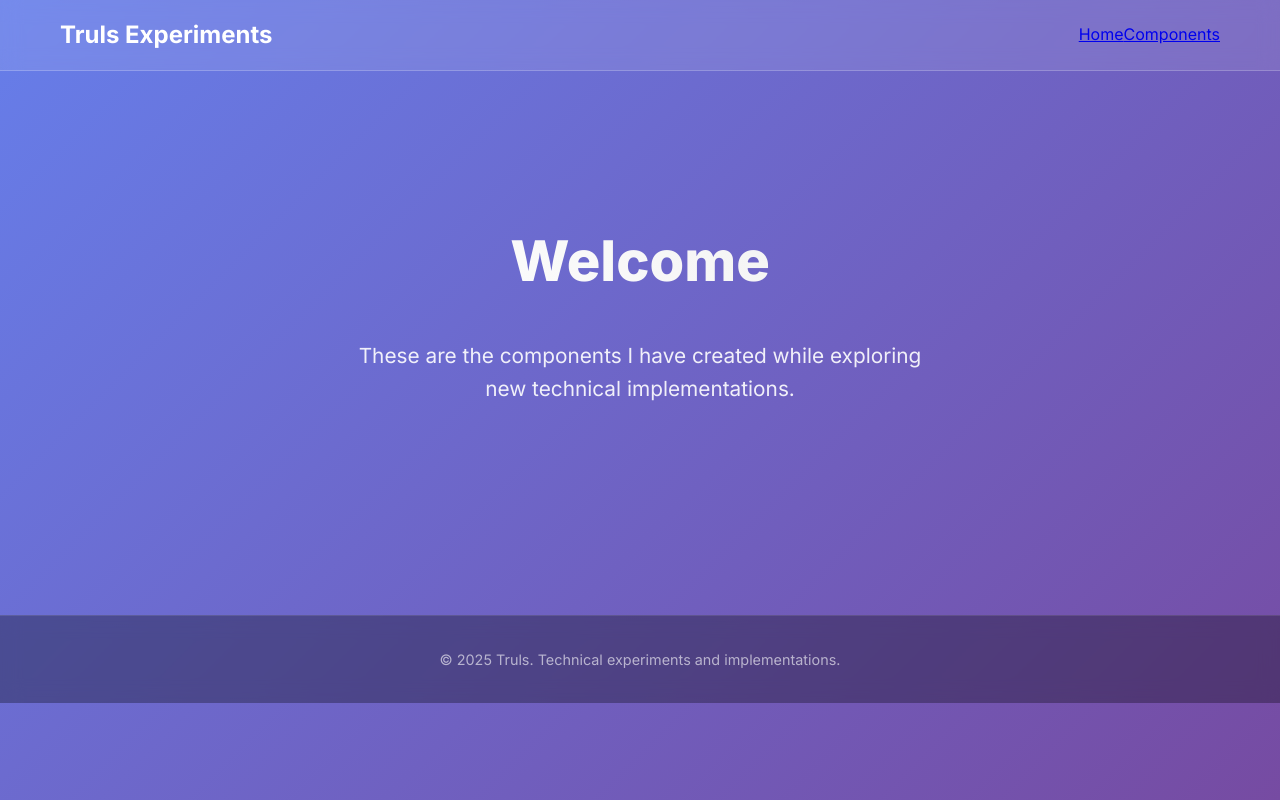
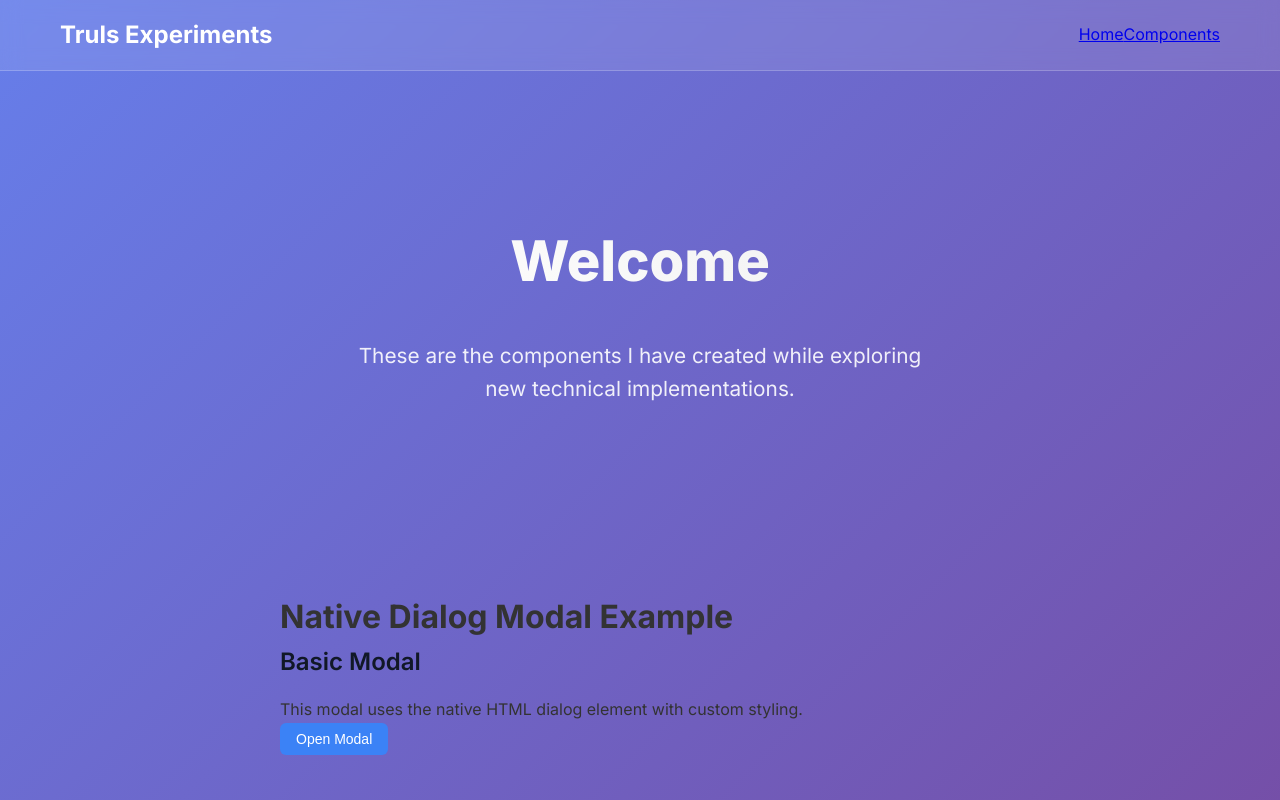
Before and after one commit to trulsbv/trulsbv.github.io, a React (Vite) app: page /home in a window 1280 px wide. Shown: the top 800 px of the page. Built offline with nearby package versions, Linux system fonts and the light colour scheme.

Commit message:
Add modal implementation

```diff
--- /dev/null
+++ b/src/components/Modal.tsx
@@ -0,0 +1,51 @@
+import React, { useEffect, useRef } from "react";
+import type { ReactNode } from "react";
+
+export type ModalProps = {
+  isOpen: boolean;
+  onClose: () => void;
+  children: ReactNode;
+};
+
+export const Modal = ({ isOpen, onClose, children }: ModalProps) => {
+  const dialogRef = useRef<HTMLDialogElement>(null);
+
+  useEffect(() => {
+    const dialog = dialogRef.current;
+    if (!dialog) return;
+
+    if (isOpen) {
+      dialog.showModal();
+    } else {
+      dialog.close();
+    }
+  }, [isOpen]);
+
+  useEffect(() => {
+    const dialog = dialogRef.current;
+    if (!dialog) return;
+
+    const handleClose = () => {
+      if (isOpen) {
+        onClose();
+      }
+    };
+
+    dialog.addEventListener("close", handleClose);
+    return () => dialog.removeEventListener("close", handleClose);
+  }, [isOpen, onClose]);
+
+  const handleBackdropClick = (e: React.MouseEvent<HTMLDialogElement>) => {
+    if (e.target === e.currentTarget) {
+      onClose();
+    }
+  };
+
+  return (
+    <dialog ref={dialogRef} onClick={handleBackdropClick}>
+      <div onClick={(e) => e.stopPropagation()}>{children}</div>
+    </dialog>
+  );
+};
+
+export default Modal;
--- /dev/null
+++ b/src/components/ModalExample.tsx
@@ -0,0 +1,148 @@
+import React, { useState } from "react";
+import styled from "styled-components";
+import { Modal } from "./Modal";
+
+// Example styled components for modal content
+const ModalContent = styled.div`
+  background: white;
+  border-radius: 12px;
+  box-shadow: 0 20px 25px -5px rgba(0, 0, 0, 0.1),
+    0 10px 10px -5px rgba(0, 0, 0, 0.04);
+  padding: 24px;
+  min-width: 300px;
+  max-width: 500px;
+`;
+
+const ModalHeader = styled.div`
+  margin-bottom: 16px;
+`;
+
+const ModalTitle = styled.h2`
+  margin: 0;
+  font-size: 1.5rem;
+  font-weight: 600;
+  color: #111827;
+`;
+
+const ModalBody = styled.div`
+  margin-bottom: 24px;
+  color: #6b7280;
+  line-height: 1.6;
+`;
+
+const ModalFooter = styled.div`
+  display: flex;
+  gap: 12px;
+  justify-content: flex-end;
+`;
+
+const Button = styled.button<{ variant?: "primary" | "secondary" }>`
+  padding: 8px 16px;
+  border-radius: 6px;
+  border: none;
+  font-size: 0.875rem;
+  font-weight: 500;
+  cursor: pointer;
+  transition: all 0.2s ease;
+
+  ${(props) =>
+    props.variant === "primary"
+      ? `
+    background-color: #3b82f6;
+    color: white;
+
+    &:hover {
+      background-color: #2563eb;
+    }
+
+    &:focus {
+      outline: 2px solid #1d4ed8;
+      outline-offset: 2px;
+    }
+  `
+      : `
+    background-color: #f3f4f6;
+    color: #374151;
+
+    &:hover {
+      background-color: #e5e7eb;
+    }
+
+    &:focus {
+      outline: 2px solid #3b82f6;
+      outline-offset: 2px;
+    }
+  `}
+`;
+
+// Example container
+const ExampleContainer = styled.div`
+  padding: 40px;
+  max-width: 800px;
+  margin: 0 auto;
+`;
+
+const Section = styled.div`
+  margin-bottom: 40px;
+`;
+
+const SectionTitle = styled.h2`
+  font-size: 1.5rem;
+  font-weight: 600;
+  margin-bottom: 16px;
+  color: #111827;
+`;
+
+const ButtonGroup = styled.div`
+  display: flex;
+  gap: 12px;
+  flex-wrap: wrap;
+`;
+
+export const ModalExample: React.FC = () => {
+  const [isModalOpen, setIsModalOpen] = useState(false);
+
+  return (
+    <ExampleContainer>
+      <h1>Native Dialog Modal Example</h1>
+
+      <Section>
+        <SectionTitle>Basic Modal</SectionTitle>
+        <p>
+          This modal uses the native HTML dialog element with custom styling.
+        </p>
+        <ButtonGroup>
+          <Button variant="primary" onClick={() => setIsModalOpen(true)}>
+            Open Modal
+          </Button>
+        </ButtonGroup>
+      </Section>
+
+      {/* Modal with custom content */}
+      <Modal isOpen={isModalOpen} onClose={() => setIsModalOpen(false)}>
+        <ModalContent>
+          <ModalHeader>
+            <ModalTitle>Example Modal</ModalTitle>
+          </ModalHeader>
+
+          <ModalBody>
+            <p>This is a modal using the native HTML dialog element.</p>
+            <p>
+              The content is completely customizable and can include any React
+              components.
+            </p>
+          </ModalBody>
+
+          <ModalFooter>
+            <Button onClick={() => setIsModalOpen(false)}>Cancel</Button>
+            <Button variant="primary" onClick={() => setIsModalOpen(false)}>
+              Confirm
+            </Button>
+          </ModalFooter>
+        </ModalContent>
+      </Modal>
+    </ExampleContainer>
+  );
+};
+
+export default ModalExample;
--- a/src/pages/components/ComponentsPage.tsx
+++ b/src/pages/components/ComponentsPage.tsx
@@ -10,6 +10,11 @@ export const ComponentsPage = () => (
           Hero
         </Link>
       </li>
+      <li>
+        <Link to={ROUTES.COMPONENT_DETAIL.replace(":componentName", "modal")}>
+          Modal
+        </Link>
+      </li>
     </ul>
     <Outlet />
   </>
--- a/src/pages/home/HomePage.tsx
+++ b/src/pages/home/HomePage.tsx
@@ -1,7 +1,9 @@
 import Hero from "../../components/Hero";
+import { ModalExample } from "../../components/ModalExample";
 
 export const HomePage = () => (
   <>
     <Hero />
+    <ModalExample />
   </>
 );
```
